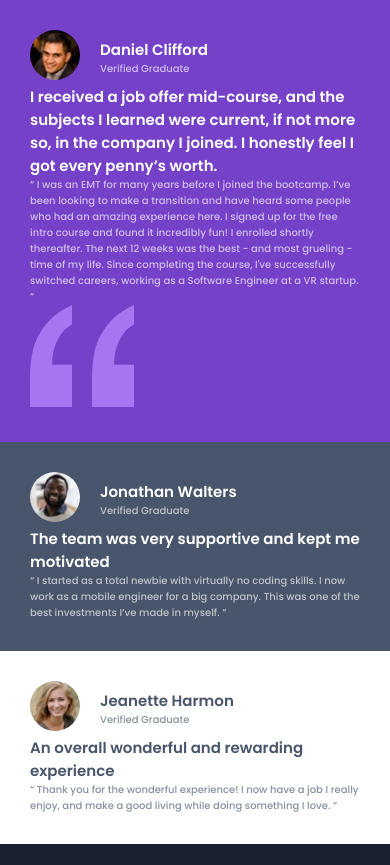
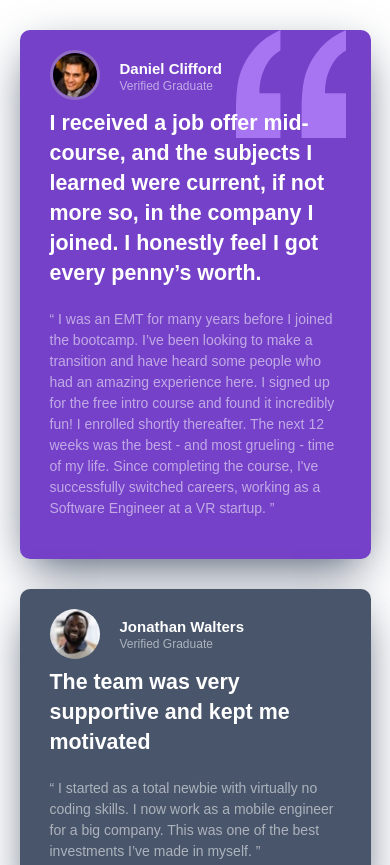
Before and after one commit to dragoshcode/testimonials-grid-section, a plain HTML site: page index.html in a window 390 px wide. Shown: the top 865 px of the page. Drawn offline with Linux system fonts and the light colour scheme; a web font is replaced by a local one.

Commit message:
finished mobile styles

```diff
--- a/index.html
+++ b/index.html
@@ -5,9 +5,7 @@
   <meta charset="UTF-8" />
   <meta name="viewport" content="width=device-width, initial-scale=1.0" />
   <!-- Font -->
-  <link rel="preconnect" href="https://fonts.googleapis.com" />
-  <link rel="preconnect" href="https://fonts.gstatic.com" crossorigin />
-  <link href="https://fonts.googleapis.com/css2?family=Poppins:wght@500;600&display=swap" rel="stylesheet" />
+  <link href="http://fonts.cdnfonts.com/css/barlow-semi-condensed?styles=19263,19266" rel="stylesheet">
   <!-- Favicon -->
   <link rel="icon" type="image/png" sizes="32x32" href="./images/favicon-32x32.png" />
   <!-- CSS -->
@@ -20,9 +18,9 @@
     <section class="testimonials">
       <div class="testimonials__container grid">
 
-        <div class="testimonials__card violet-bg white-txt">
+        <div class="testimonials__card violet-bg white-txt margin-top">
           <div class="testimonials__author flex">
-            <div class="testimonials__author--image">
+            <div class="testimonials__author--image border-soft-violet">
               <img src="./assets/images/image-daniel.jpg" alt="person's image" />
             </div>
             <div class="testimonials__author--name">
@@ -87,7 +85,7 @@
 
         <div class="testimonials__card black-blue-bg white-txt">
           <div class="testimonials__author flex">
-            <div class="testimonials__author--image">
+            <div class="testimonials__author--image border-violet">
               <img src="./assets/images/image-patrick.jpg" alt="person's image" />
             </div>
             <div class="testimonials__author--name">
--- a/styles/scss/_reset.scss
+++ b/styles/scss/_reset.scss
@@ -4,7 +4,7 @@
   padding: 0;
   margin: 0;
   box-sizing: border-box;
-  font-family: "Poppins", sans-serif;
+  font-family: "Barlow Semi Condensed", sans-serif;
 }
 
 html {
--- a/styles/scss/_utility.scss
+++ b/styles/scss/_utility.scss
@@ -23,14 +23,14 @@
 }
 
 .white-txt {
-  .testimonials__author{
-    &--name{
-      h2{
+  .testimonials__author {
+    &--name {
+      h2 {
         color: $white;
       }
-      p{
+      p {
         color: $white;
-        opacity: .65;
+        opacity: 0.55;
       }
     }
   }
@@ -41,20 +41,20 @@
     }
     p {
       color: $white;
-      opacity: 0.65;
+      opacity: 0.55;
     }
   }
 }
 
 .gray-blue-txt {
-  .testimonials__author{
-    &--name{
-      h2{
+  .testimonials__author {
+    &--name {
+      h2 {
         color: $gray-blue;
       }
-      p{
+      p {
         color: $gray-blue;
-        opacity: .65;
+        opacity: 0.55;
       }
     }
   }
@@ -65,7 +65,31 @@
     }
     p {
       color: $gray-blue;
-      opacity: 0.65;
+      opacity: 0.55;
     }
   }
 }
+
+.testimonials__card {
+  .testimonials__author {
+    .border-soft-violet {
+      img {
+        border: 3px solid hsl(263, 42%, 60%);
+      }
+    }
+
+    .border-violet {
+      img {
+        border: 3px solid $violet;
+      }
+    }
+  }
+}
+
+.testimonials {
+  .testimonials__container {
+    .margin-top {
+      margin-top: 3rem;
+    }
+  }
+}
--- a/styles/scss/style.scss
+++ b/styles/scss/style.scss
@@ -5,9 +5,16 @@
 
 .testimonials__container {
   grid-template-columns: 1fr;
+  gap: 3rem;
 
   .testimonials__card {
-    padding: 3rem;
+    box-shadow: 0px 16px 45px -10px rgba(72, 85, 106, 1);
+    border-radius: 1rem;
+    width: 90%;
+    margin: 0 auto;
+    padding: 2rem 3rem 4rem 3rem;
+    position: relative;
+    z-index: 1;
 
     .testimonials__author {
       align-items: center;
@@ -20,6 +27,40 @@
           border-radius: 50%;
         }
       }
+
+      &--name {
+        h2 {
+          font-size: 1.5rem;
+        }
+        p {
+          font-size: 1.2rem;
+          margin-top: 0.2rem;
+        }
+      }
+    }
+
+    .testimonials__content {
+      h1 {
+        font-size: 2.14rem;
+        margin-top: .7rem;
+        z-index: 3;
+        line-height: 1.4;
+      }
+      p {
+        font-size: 1.4rem;
+        margin-top: 2rem;
+        line-height: 1.5;
+      }
+    }
+
+    .testimonials__quotation {
+      position: absolute;
+      z-index: -1;
+      top: 0;
+      right: 2.5rem;
+      img{
+        width: 11rem;
+      }
     }
   }
 }
```
Also changed, not shown: styles/css/style.css, 1 other file.
